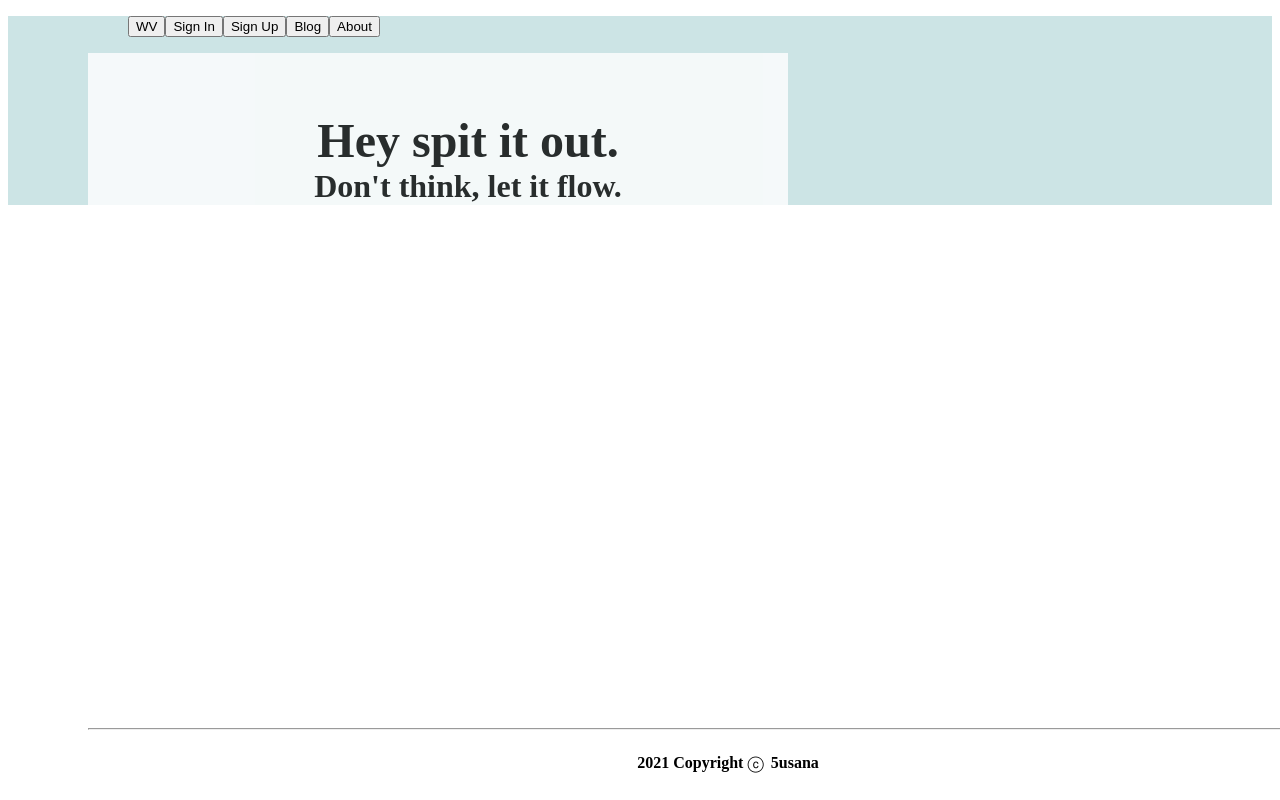
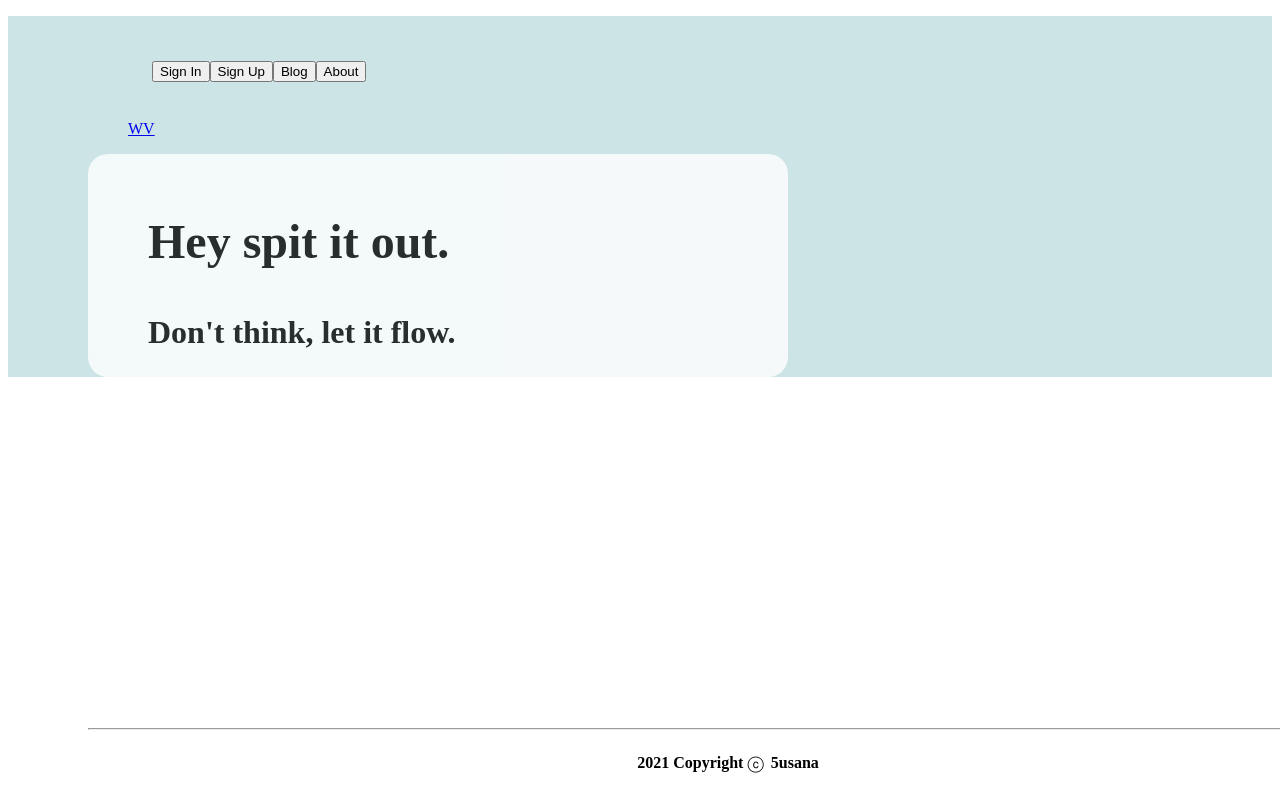
Before and after one commit to 5usana/wvblog, a React (Create React App) app: page / in a window 1280 px wide. Built offline with nearby package versions, Linux system fonts and the light colour scheme.

Commit message:
updated some styles

```diff
--- a/src/components/LandingPage.js
+++ b/src/components/LandingPage.js
@@ -3,16 +3,14 @@ import styled from 'styled-components';
 import NavBar from './NavBar';
 import Footer from './Footer';
 
-const HeroDiv = styled.div`
-
+const MainDiv = styled.div`
     padding: 60px 0 0 60px;
 	width: 50vw;
 	display: inline-block;
-
+    border-radius: 20px;
     text-align: center;
     background-color: white;
     opacity: .8 ;
-
 `;
 
 const Section = styled.section`
@@ -22,11 +20,14 @@ const Section = styled.section`
 
 const HeaderOne = styled.h1`
 	font-size: 3rem;
-	display: inline;
+	display: left inline;
+    text-align: left;
+    margin: 0;
 `;
 const HeaderTwo = styled.h2`
 	font-size: 2rem;
-	display: inline;
+	display: left inline;
+    text-align: left;
 `;
 
 function LandingPage() {
@@ -34,11 +35,14 @@ function LandingPage() {
 
         <Section>
             <NavBar />
-            <HeroDiv>
-                <HeaderOne>Hey spit it out. </HeaderOne>
-                <br />
-                <HeaderTwo> Don't think, let it flow.</HeaderTwo>
-            </HeroDiv>
+            <MainDiv>
+                <section>
+                    <HeaderOne>Hey spit it out. </HeaderOne>
+                    <br />
+                    <HeaderTwo> Don't think, let it flow.</HeaderTwo>
+
+                </section>
+            </MainDiv>
             <Footer />
         </Section>
     );
--- a/src/components/NavBar.js
+++ b/src/components/NavBar.js
@@ -1,5 +1,17 @@
 import React from 'react';
 import { Link } from 'react-router-dom';
+import styled from 'styled-components';
+
+const HomeNav = styled.nav`
+	margin: 0 auto;
+	padding: 16px 24px;
+	height: 72px;
+	font-size: 3rem;
+`;
+
+// const LinkWv = styled.link`
+// 	color: red;
+// `;
 
 
 function NavBar() {
@@ -9,16 +21,7 @@ function NavBar() {
     return (
         <nav className='navBar'>
             <ul>
-                <Link to='/'>
-					<button
-						className='Home'
-						width='348px'
-						size='1.5rem'
-						margin='0'
-						height='56px'>
-						WV
-					</button>
-				</Link>
+				<HomeNav>
 					<Link to='/signin'>
 						<button
 							className='SignIn'
@@ -59,6 +62,10 @@ function NavBar() {
 							About
 						</button>
 					</Link>
+				</HomeNav>
+				<Link to='/'>
+						WV
+				</Link>
 
             </ul>
 
```
Lines whose indentation alone changed are shown as unchanged.
